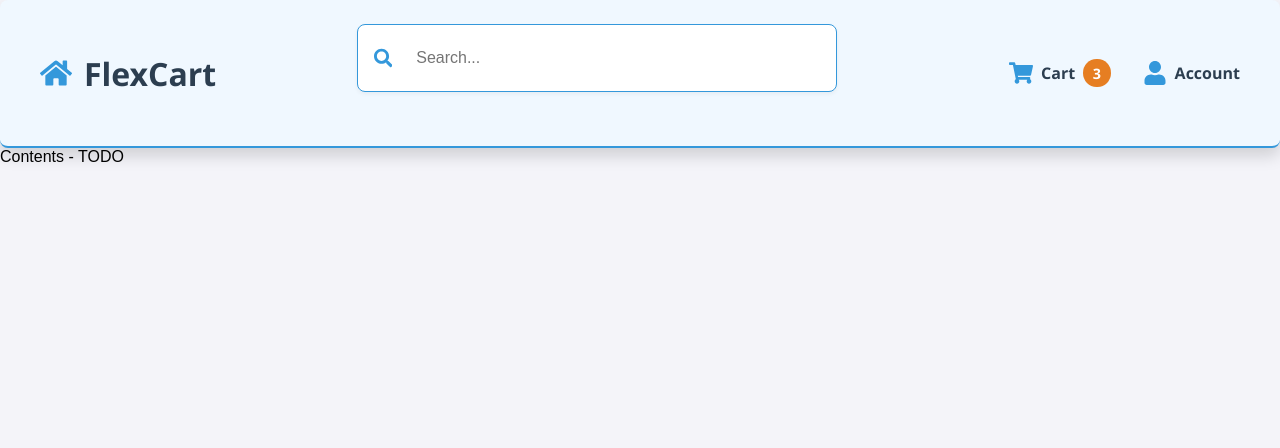
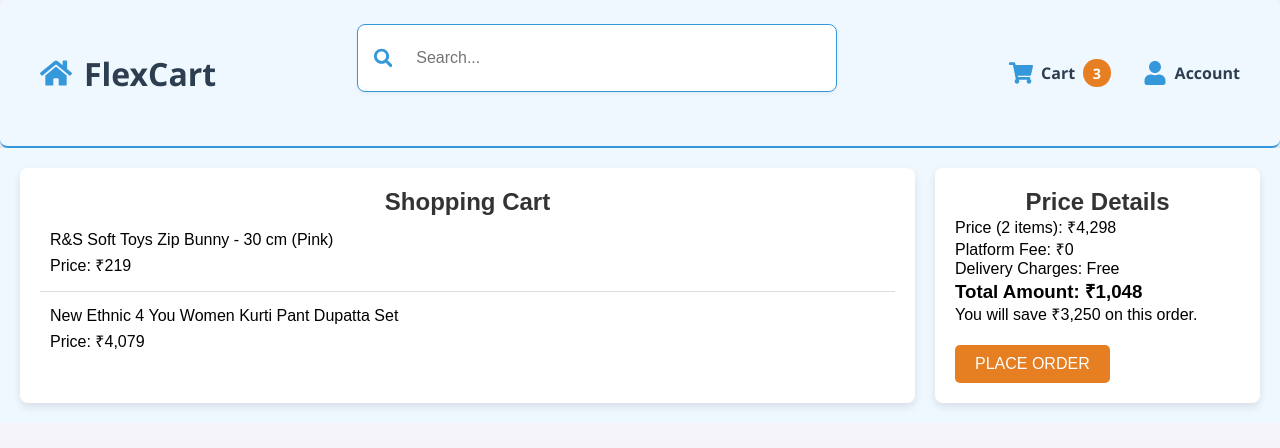
Before and after one commit to Pranluis/Ecom-Website-React-Intreface, a React (Vite) app: page /carts in a window 1280 px wide. Shown: the top 448 px of the page. Built offline with nearby package versions, Linux system fonts and the light colour scheme.

Commit message:
Cart page updated

```diff
--- a/src/components/CartPage/CartPage.css
+++ b/src/components/CartPage/CartPage.css
@@ -13,3 +13,54 @@ body{
     height: 20px;
     width: 100%;
 }
+.main-container {
+    display: flex;
+    justify-content: space-between;
+    padding: 20px;
+    background-color: #f0f8ff;
+  }
+
+  .cart-items {
+    flex: 3;
+    margin-right: 20px;
+    background-color: #ffffff;
+    padding: 20px;
+    border-radius: 8px;
+    box-shadow: 0 4px 8px rgba(0, 0, 0, 0.1);
+  }
+
+  .order-summary {
+    flex: 1;
+    background-color: #ffffff;
+    padding: 20px;
+    border-radius: 8px;
+    box-shadow: 0 4px 8px rgba(0, 0, 0, 0.1);
+  }
+
+  .cart-item {
+    padding: 10px;
+    border-bottom: 1px solid #ddd;
+  }
+
+  .cart-item:last-child {
+    border-bottom: none;
+  }
+
+  .item-details p {
+    margin: 5px 0;
+  }
+
+  .place-order-button {
+    background-color: #e67e22;
+    color: white;
+    padding: 10px 20px;
+    border: none;
+    border-radius: 5px;
+    cursor: pointer;
+    font-size: 1rem;
+    margin-top: 20px;
+  }
+
+  .place-order-button:hover {
+    background-color: #d35400;
+  }
--- a/src/components/CartPage/CartPage.jsx
+++ b/src/components/CartPage/CartPage.jsx
@@ -7,7 +7,30 @@ const CartPage = () => {
     <>
       <Navbar />
       <div className="main-container">
-        Contents - TODO
+        <div className="cart-items">
+          <h2>Shopping Cart</h2>
+          <div className="cart-item">
+            <div className="item-details">
+              <p>R&S Soft Toys Zip Bunny - 30 cm (Pink)</p>
+              <p>Price: ₹219</p>
+            </div>
+          </div>
+          <div className="cart-item">
+            <div className="item-details">
+              <p>New Ethnic 4 You Women Kurti Pant Dupatta Set</p>
+              <p>Price: ₹4,079</p>
+            </div>
+          </div>
+        </div>
+        <div className="order-summary">
+          <h2>Price Details</h2>
+          <p>Price (2 items): ₹4,298</p>
+          <p>Platform Fee: ₹0</p>
+          <p>Delivery Charges: Free</p>
+          <h3>Total Amount: ₹1,048</h3>
+          <p>You will save ₹3,250 on this order.</p>
+          <button className="place-order-button">PLACE ORDER</button>
+        </div>
       </div>
     </>
   );
```
